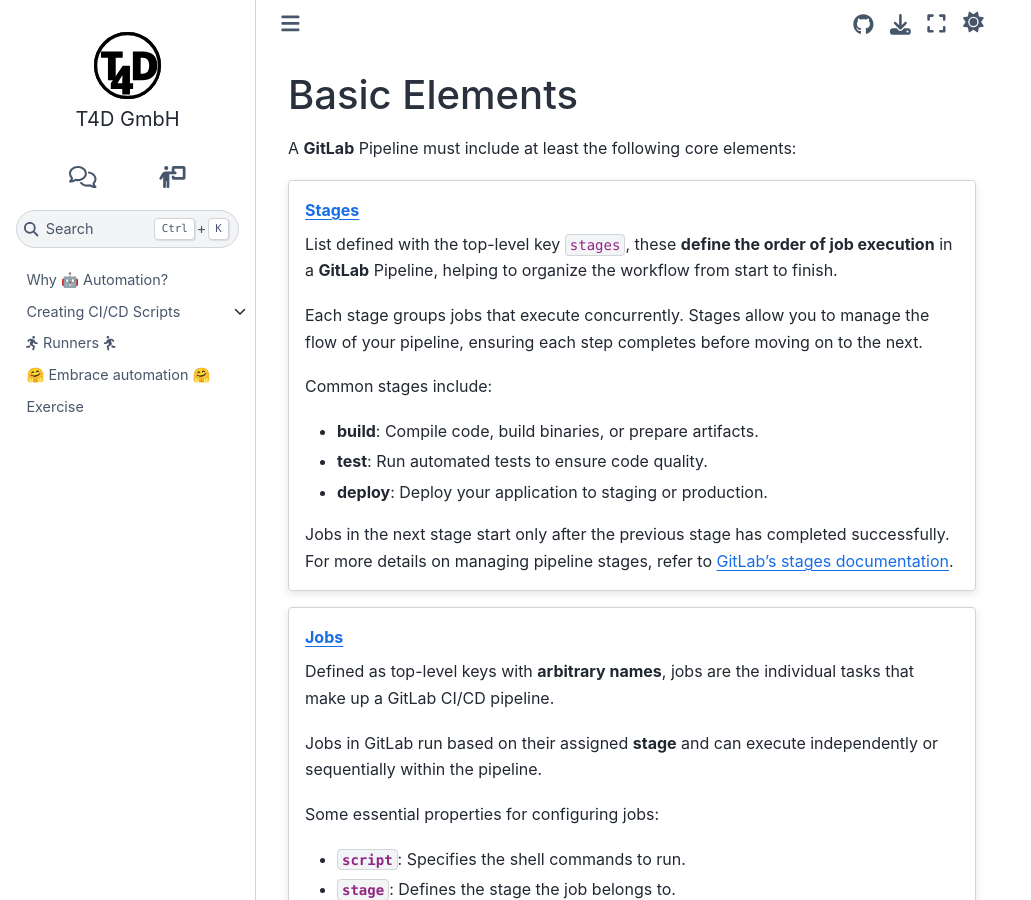
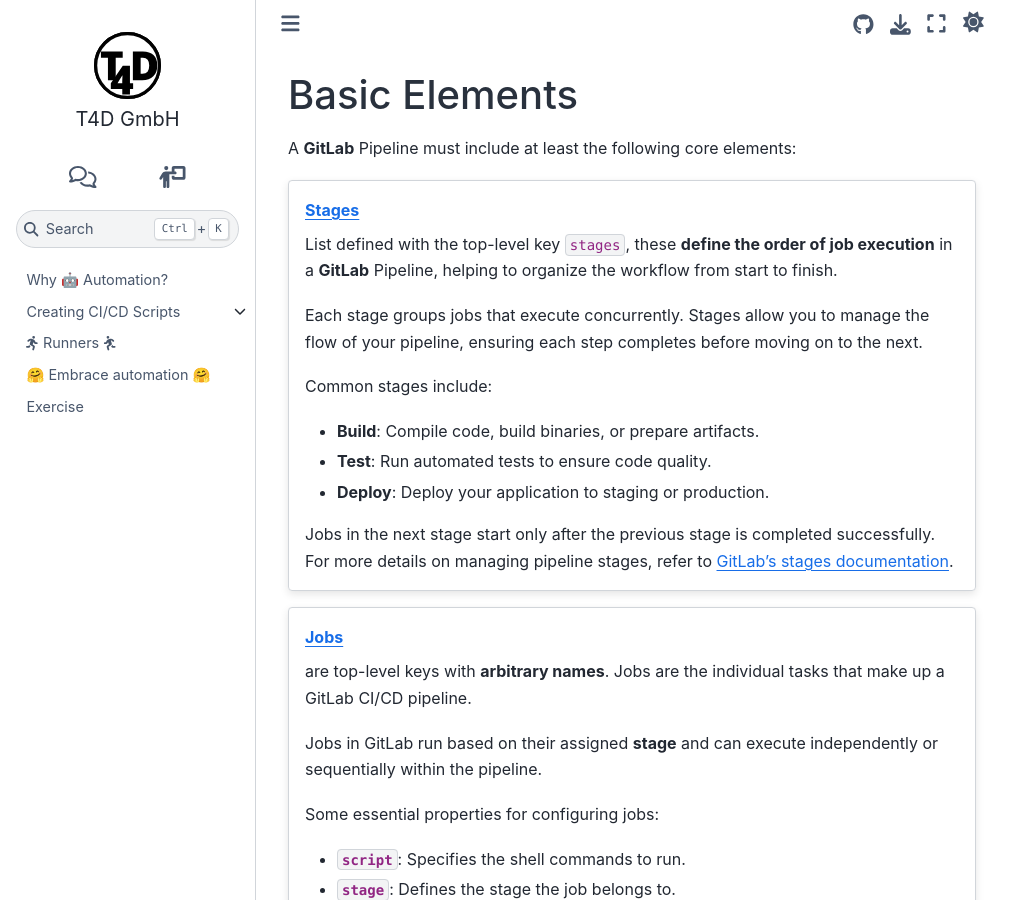
Before and after one commit to t4d-gmbh/ci-cd-workflows, a Sphinx documentation site: the page built from source/content/creating_workflows/gitlab_pipelines/elements.md, in a window 1280 px wide and 900 px high. Shown: the whole window, without its empty margins (0-1031 px from the left). Built offline with Sphinx 7.4.7 and the Sphinx Book theme 1.1.4, drawn with Linux system fonts in a browser that asks for light colours; the version number could not be read and is left out.

Commit message:
Update elements.md
fixed punctuation

```diff
--- a/source/content/creating_workflows/gitlab_pipelines/elements.md
+++ b/source/content/creating_workflows/gitlab_pipelines/elements.md
@@ -16,16 +16,16 @@
 
 Common stages include:
 
-- **build**: Compile code, build binaries, or prepare artifacts.
-- **test**: Run automated tests to ensure code quality.
-- **deploy**: Deploy your application to staging or production.
+- **Build**: Compile code, build binaries, or prepare artifacts.
+- **Test**: Run automated tests to ensure code quality.
+- **Deploy**: Deploy your application to staging or production.
 
-Jobs in the next stage start only after the previous stage has completed successfully. For more details on managing pipeline stages, refer to [GitLab's stages documentation](https://docs.gitlab.com/ee/ci/yaml/#stages).
+Jobs in the next stage start only after the previous stage is completed successfully. For more details on managing pipeline stages, refer to [GitLab's stages documentation](https://docs.gitlab.com/ee/ci/yaml/#stages).
 {% endif %}
 
 :::
 :::{card} [Jobs](https://docs.gitlab.com/ee/ci/yaml/#jobs)
-Defined as top-level keys with **arbitrary names**, jobs are the individual tasks that make up a GitLab CI/CD pipeline.
+are top-level keys with **arbitrary names**. Jobs are the individual tasks that make up a GitLab CI/CD pipeline.
 {% if page %}
 Jobs in GitLab run based on their assigned **stage** and can execute independently or sequentially within the pipeline.
 
```
